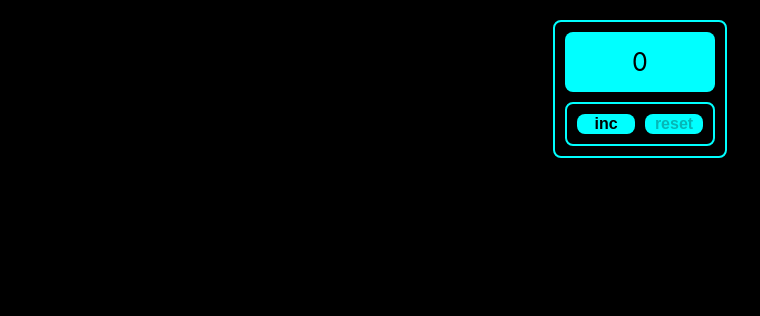
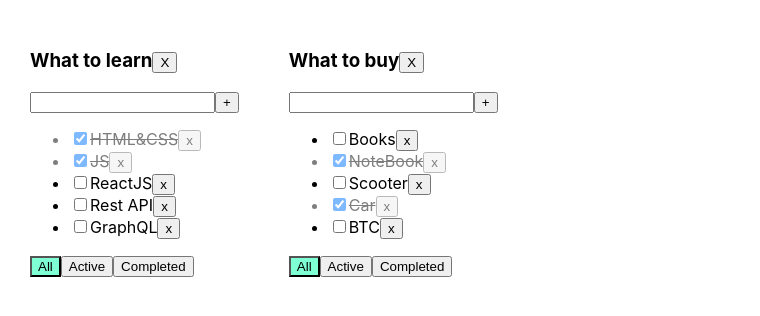
Before and after one commit to ViktorProdeus/TODOLIST, a React (Create React App) app: page / in a window 1280 px wide. Shown: the top 316 px of the page, without its empty margins (0-760 px from the left). Built offline with nearby package versions, Linux system fonts and the light colour scheme.

Commit message:
lesson-5

```diff
--- a/src/App.css
+++ b/src/App.css
@@ -1,63 +1,25 @@
-body {
-    background-color: black;
+.App {
+  padding: 30px;
+  display: flex;
 }
 
-.App {
-    padding: 10px;
-    display: flex;
-    flex-wrap: wrap;
-    max-width: 150px;
-    margin: 20px auto;
-    border-radius: 8px;
-    border: aqua 2px solid;
+.App > div {
+  margin-right: 50px;
 }
 
-.display {
-    margin-bottom: 10px;
-    width: 100%;
-    min-height: 60px;
-    background-color: aqua;
-    display: flex;
-    align-items: center;
-    justify-content: center;
-    font-size: 25px;
-    border-radius: 8px;
+.error {
+  border: red 1px solid;
 }
 
-.buttons {
-    padding: 10px;
-    width: 100%;
-    display: flex;
-    justify-content: space-between;
-    align-items: center;
-    border-radius: 8px;
-    border: aqua 2px solid;
+.error-message {
+  color: red;
 }
 
-.buttons button {
-    width: 50%;
-    border-radius: 8px;
-    border: none;
-    background-color: aqua;
-    font-size: 16px;
-    font-weight: bold;
-    margin-right: 10px;
-    cursor: pointer;
+.active-filter {
+  background-color: aquamarine;
 }
 
-.buttons button:last-child {
-    margin: 0;
+.is-done {
+  opacity: 0.5;
+  text-decoration: line-through;
 }
-
-.buttons button:active {
-    opacity: 0.8;
-}
-
-.buttons button:disabled {
-    cursor: not-allowed;
-}
-
-.maxValue {
-    color: red;
-    font-size: 40px;
-}
--- a/src/App.tsx
+++ b/src/App.tsx
@@ -1,31 +1,112 @@
-import React, {useState} from "react";
+import React, {useState} from 'react';
 import './App.css';
-import {Display} from "./components/Display";
-import {Button} from "./components/Button";
+import {TaskType, Todolist} from './Todolist';
+import {v1} from 'uuid';
+
+export type FilterValuesType = "all" | "active" | "completed";
+
+type TodoListType = {
+    id: string
+    title: string
+    filter: FilterValuesType
+};
+
+type TaskStateType = {
+    [key: string]: TaskType[]
+}
+
+function App() {
+    // BLL:
+    const todoListId_1 = v1();
+    const todoListId_2 = v1();
+
+    const [todoLists, setTodoLists] = useState<TodoListType[]>([
+        {id: todoListId_1, title: 'What to learn', filter: 'all'},
+        {id: todoListId_2, title: 'What to buy', filter: 'all'},
+    ]);
+
+    const [tasks, setTasks] = useState<TaskStateType>({
+        [todoListId_1]: [
+            {id: v1(), title: "HTML&CSS", isDone: true},
+            {id: v1(), title: "JS", isDone: true},
+            {id: v1(), title: "ReactJS", isDone: false},
+            {id: v1(), title: "Rest API", isDone: false},
+            {id: v1(), title: "GraphQL", isDone: false},
+        ],
+        [todoListId_2]: [
+            {id: v1(), title: "Books", isDone: false},
+            {id: v1(), title: "NoteBook", isDone: true},
+            {id: v1(), title: "Scooter", isDone: false},
+            {id: v1(), title: "Car", isDone: true},
+            {id: v1(), title: "BTC", isDone: false},
+        ],
+    })
 
 
-function App() {
-
-    const [counter, setCounter] = useState<number>(0);
-
-    const increaseCounter = () => {
-        if (counter < 5) {
-            setCounter(counter + 1)
-        }
+    function removeTask(taskId: string, todoListID: string) {
+        tasks[todoListID] = tasks[todoListID].filter(t => t.id !== taskId);
+        setTasks({...tasks});
     }
 
-    const resetCounter = () => {
-        setCounter(0)
+    function addTask(title: string, todoListID: string) {
+        const newTask = {id: v1(), title: title, isDone: false};
+        tasks[todoListID] = [newTask, ...tasks[todoListID]];
+        setTasks({...tasks});
     }
 
+    function changeTaskStatus(taskId: string, isDone: boolean, todoListID: string) {
+        tasks[todoListID] = tasks[todoListID].map(t => {
+            if (t.id === taskId) {
+                return {...t, isDone: isDone};
+            }
+            return t
+        });
+        setTasks({...tasks});
+    };
+
+
+    function changeTodolistFilter(value: FilterValuesType, todoListID: string) {
+        setTodoLists(todoLists.map(tl => tl.id === todoListID ? {...tl, filter: value} : tl));
+    }
+
+    function removeTodoList(todoListID: string) {
+        setTodoLists(todoLists.filter(tl => tl.id !== todoListID));
+        delete tasks[todoListID];
+    }
+
+
+    const todoListsComponents = todoLists.map(tl => {
+        let tasksForTodolist = tasks[tl.id];
+
+        if (tl.filter === "active") {
+            tasksForTodolist = tasks[tl.id].filter(t => t.isDone === false);
+        }
+
+        if (tl.filter === "completed") {
+            tasksForTodolist = tasks[tl.id].filter(t => t.isDone === true);
+        }
+
+        return (
+            <Todolist
+                key={tl.id}
+                title={tl.title}
+                todoListID={tl.id}
+                tasks={tasksForTodolist}
+                removeTask={removeTask}
+                changeTodolistFilter={changeTodolistFilter}
+                addTask={addTask}
+                changeTaskStatus={changeTaskStatus}
+                removeTodoList={removeTodoList}
+                filter={tl.filter}
+            />
+        );
+    });
+
+
+// GUI:
     return (
         <div className="App">
-            <Display value={counter}/>
-
-            <div className="buttons">
-                <Button id={1} name={'inc'} callback={() => increaseCounter()} isDisable={false} counter={counter}/>
-                <Button id={2} name={'reset'} callback={() => resetCounter()} isDisable={true} counter={counter}/>
-            </div>
+            {todoListsComponents}
         </div>
     );
 }
--- /dev/null
+++ b/src/Todolist.tsx
@@ -0,0 +1,99 @@
+import React, {ChangeEvent, KeyboardEvent, useState} from 'react';
+import {FilterValuesType} from './App';
+
+export type TaskType = {
+    id: string
+    title: string
+    isDone: boolean
+}
+
+type PropsType = {
+    title: string
+    todoListID: string
+    tasks: Array<TaskType>
+    removeTask: (taskId: string, todoListID: string) => void
+    changeTodolistFilter: (value: FilterValuesType, todoListID: string) => void
+    addTask: (title: string, todoListID: string) => void
+    changeTaskStatus: (taskID: string, newIsDone: boolean, todoListID: string) => void
+
+    filter: FilterValuesType
+    removeTodoList: (todoListID: string) => void
+}
+
+export function Todolist(props: PropsType) {
+
+    let [title, setTitle] = useState("")
+    let [error, setError] = useState<string | null>(null)
+
+    const addTask = () => {
+        if (title.trim() !== "") {
+            props.addTask(title.trim(), props.todoListID);
+            setTitle("");
+        } else {
+            setError("Title is required");
+        }
+    }
+
+    const onChangeHandler = (e: ChangeEvent<HTMLInputElement>) => {
+        setTitle(e.currentTarget.value)
+    }
+
+    const onKeyPressHandler = (e: KeyboardEvent<HTMLInputElement>) => {
+        setError(null);
+        if (e.charCode === 13) {
+            addTask();
+        }
+    }
+
+    const onAllClickHandler = () => props.changeTodolistFilter("all", props.todoListID);
+    const onActiveClickHandler = () => props.changeTodolistFilter("active", props.todoListID);
+    const onCompletedClickHandler = () => props.changeTodolistFilter("completed", props.todoListID);
+    const onClickRemoveTodoList = () => {
+        props.removeTodoList(props.todoListID)
+    }
+
+    return <div>
+        <h3>
+            {props.title}
+            <button onClick={onClickRemoveTodoList}>X</button>
+        </h3>
+        <div>
+            <input value={title}
+                   onChange={onChangeHandler}
+                   onKeyPress={onKeyPressHandler}
+                   className={error ? "error" : ""}
+            />
+            <button onClick={addTask}>+</button>
+            {error && <div className="error-message">{error}</div>}
+        </div>
+        <ul>
+            {
+                props.tasks.map(t => {
+                    const onClickHandler = () => props.removeTask(t.id, props.todoListID)
+                    const onChangeHandler = (e: ChangeEvent<HTMLInputElement>) => {
+                        props.changeTaskStatus(t.id, e.currentTarget.checked, props.todoListID);
+                    }
+
+                    return <li key={t.id} className={t.isDone ? "is-done" : ""}>
+                        <input type="checkbox"
+                               onChange={onChangeHandler}
+                               checked={t.isDone}/>
+                        <span>{t.title}</span>
+                        <button onClick={onClickHandler}>x</button>
+                    </li>
+                })
+            }
+        </ul>
+        <div>
+            <button className={props.filter === 'all' ? "active-filter" : ""}
+                    onClick={onAllClickHandler}>All
+            </button>
+            <button className={props.filter === 'active' ? "active-filter" : ""}
+                    onClick={onActiveClickHandler}>Active
+            </button>
+            <button className={props.filter === 'completed' ? "active-filter" : ""}
+                    onClick={onCompletedClickHandler}>Completed
+            </button>
+        </div>
+    </div>
+}
--- a/src/components/Button.tsx
+++ /dev/null
@@ -1,31 +0,0 @@
-import React from "react";
-
-type PropsType = {
-    counter: number
-    name: string
-    id: number
-    isDisable: boolean
-    callback: () => void
-}
-export const Button = (props: PropsType) => {
-    let {counter, name, id, isDisable, callback} = props
-    if (id === 1 && counter === 5) {
-        isDisable = !isDisable
-    }
-
-    if (id === 2 && counter > 0) {
-        isDisable = !isDisable
-    }
-
-    return (
-        <button
-            key={id}
-            className={name}
-            onClick={() => callback()}
-            disabled={isDisable}
-        >
-            {name}
-        </button>
-
-    )
-}
--- a/src/components/Display.tsx
+++ /dev/null
@@ -1,15 +0,0 @@
-import React from "react";
-
-type PropsType = {
-    value: number
-}
-
-export const Display = (props: PropsType) => {
-    const isMaxValueChangeClass = props.value === 5 ? 'maxValue': ''
-
-    return (
-        <div className={'display'}>
-            <span className={isMaxValueChangeClass}>{props.value}</span>
-        </div>
-    )
-}
--- a/src/index.tsx
+++ b/src/index.tsx
@@ -1,10 +1,10 @@
 import React from 'react';
 import ReactDOM from 'react-dom';
 import './index.css';
+import App from './App';
 import * as serviceWorker from './serviceWorker';
-import App from "./App";
 
-ReactDOM.render(<App/>, document.getElementById('root'));
+ReactDOM.render(<App />,  document.getElementById('root'));
 
 // If you want your app to work offline and load faster, you can change
 // unregister() to register() below. Note this comes with some pitfalls.
```
Also changed, not shown: 1 other file (tests, documents, lock files or other folders).
